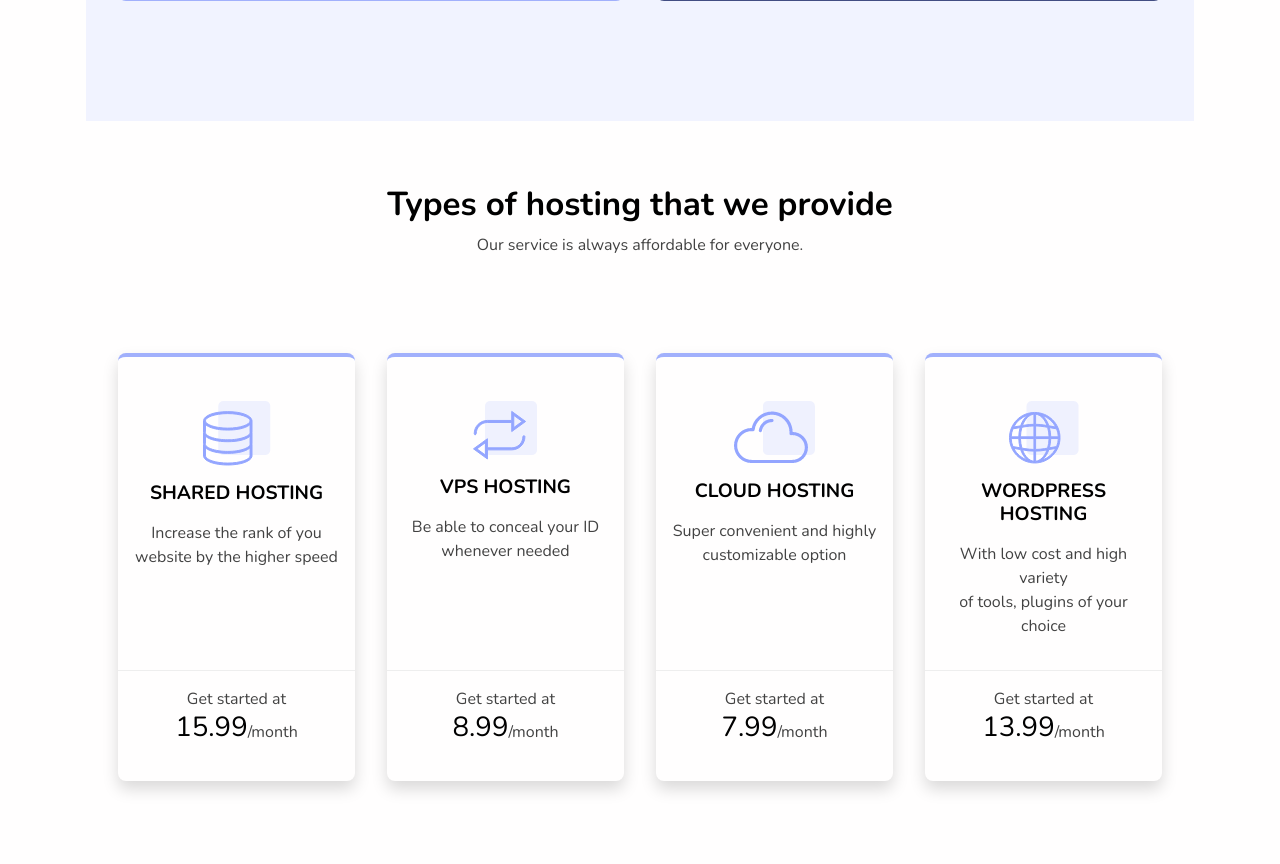
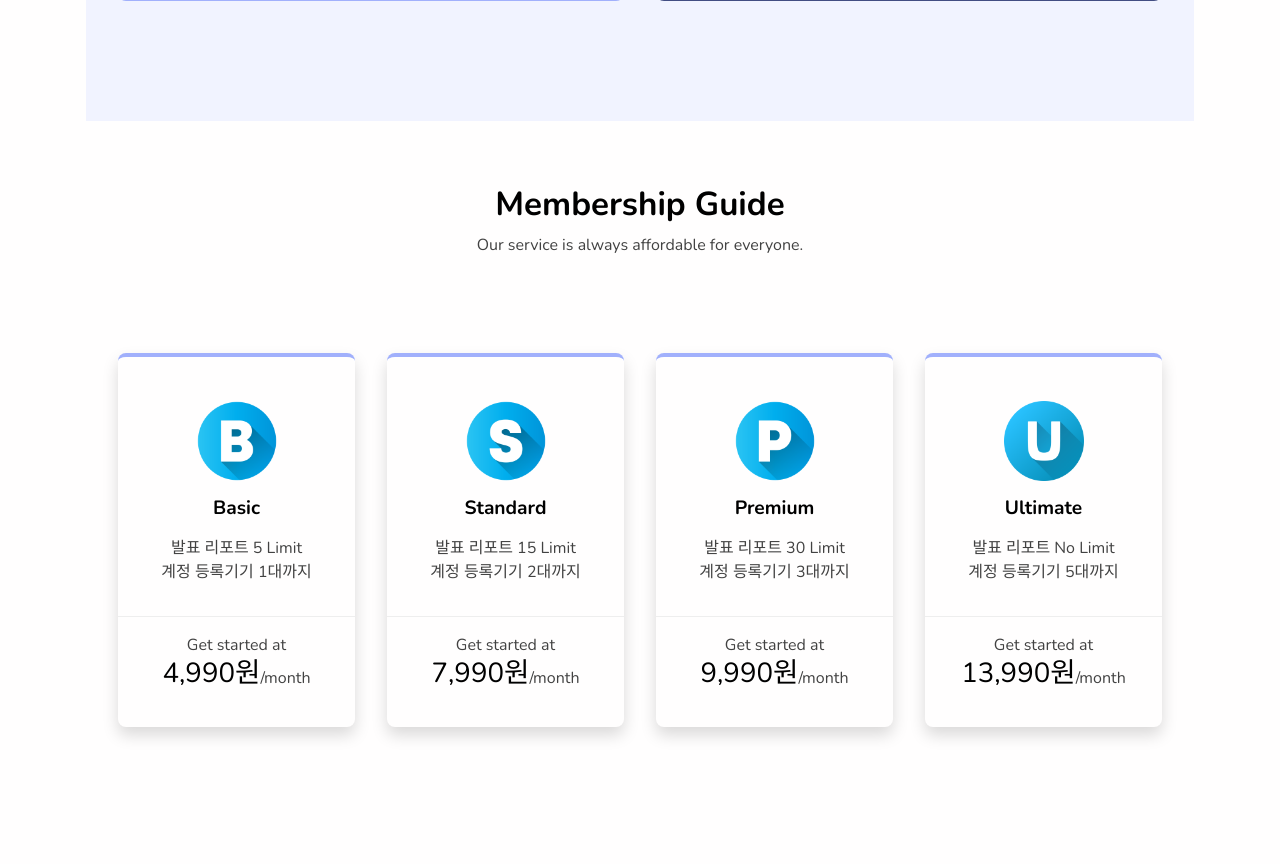
Before and after one commit to ehdwo98/Good-PT, a Django app: page / in a window 1280 px wide. Shown: the part 2233-3097 px from the top of the page. Run offline with Django 4.2, Linux system fonts and the light colour scheme; parts of the project's set-up code (start-up, migrations or seed data) failed here and were passed over; some libraries are stand-ins or nearby versions.

Commit message:
pricing table 구현

```diff
--- a/GoodPT/accounts/urls.py
+++ b/GoodPT/accounts/urls.py
@@ -8,6 +8,7 @@ urlpatterns = [
     path('naver-login',views.test2),
 <<<<<<< HEAD
 <<<<<<< HEAD
+<<<<<<< HEAD
     path('naverCallback',views.test3),
     path('privacy',views.test4)
 =======
@@ -15,5 +16,9 @@ urlpatterns = [
 >>>>>>> 9d31fda (임시 저장)
     path('naverCallback',views.test3)
 >>>>>>> 9d31fda (임시 저장)
+=======
+    path('naverCallback',views.test3),
+    path('privacy',views.test4)
+>>>>>>> 6a832bf (pricing table 구현)
 
 ]
--- a/GoodPT/templates/index.html
+++ b/GoodPT/templates/index.html
@@ -100,7 +100,7 @@
     <div class="container">
       <div class="row">
         <div class="col-lg-6 col-xxl-5 text-center mx-auto mb-5">
-          <h2>Types of hosting that we provide</h2>
+          <h2>Membership Guide</h2>
           <p class="mb-5">Our service is always affordable for everyone. </p>
         </div>
       </div>
@@ -108,18 +108,18 @@
         <div class="col-sm-6 col-xl-3 mb-3">
           <div class="card card-span shadow py-4 h-100 border-top border-4 border-primary">
             <div class="card-body">
-              <div class="text-center"><img src="{% static '/img/icons/shared-hosting.png' %}" alt="..." />
-                <h5 class="my-3">SHARED HOSTING</h5>
+              <div class="text-center"><img src="{% static '/img/icons/letter-b.png' %}" height="80" width="80" alt="..." />
+                <h5 class="my-3">Basic</h5>
                 <ul class="list-unstyled">
-                  <li>Increase the rank of you</li>
-                  <li>website by the higher speed</li>
+                  <li>발표 리포트 5 Limit</li>
+                  <li>계정 등록기기 1대까지</li>
                 </ul>
               </div>
             </div>
             <div class="border-top bg-white text-center pt-3 pb-0">
               <p class="mb-0">Get started at </p>
               <div class="d-flex justify-content-center">
-                <h3 class="fw-normal">15.99</h3><span class="d-flex align-items-center">/month</span>
+                <h3 class="fw-normal">4,990원</h3><span class="d-flex align-items-center">/month</span>
               </div>
             </div>
           </div>
@@ -127,18 +127,18 @@
         <div class="col-sm-6 col-xl-3 mb-3">
           <div class="card card-span shadow py-4 h-100 border-top border-4 border-primary">
             <div class="card-body">
-              <div class="text-center"><img src="{% static '/img/icons/vpn-hosting.png' %}" alt="..." />
-                <h5 class="my-3">VPS HOSTING</h5>
+              <div class="text-center"><img src="{% static '/img/icons/letter-s.png' %}" height="80" width="80" alt="..." />
+                <h5 class="my-3">Standard</h5>
                 <ul class="list-unstyled">
-                  <li>Be able to conceal your ID </li>
-                  <li>whenever needed</li>
+                  <li>발표 리포트 15 Limit </li>
+                  <li>계정 등록기기 2대까지</li>
                 </ul>
               </div>
             </div>
             <div class="border-top bg-white text-center pt-3 pb-0">
               <p class="mb-0">Get started at </p>
               <div class="d-flex justify-content-center">
-                <h3 class="fw-normal">8.99</h3><span class="d-flex align-items-center">/month</span>
+                <h3 class="fw-normal">7,990원</h3><span class="d-flex align-items-center">/month</span>
               </div>
             </div>
           </div>
@@ -146,18 +146,18 @@
         <div class="col-sm-6 col-xl-3 mb-3">
           <div class="card card-span shadow py-4 h-100 border-top border-4 border-primary">
             <div class="card-body">
-              <div class="text-center"><img src="{% static '/img/icons/cloud-hosting.png' %}" alt="..." />
-                <h5 class="my-3">CLOUD HOSTING</h5>
+              <div class="text-center"><img src="{% static '/img/icons/letter-p.png' %}" height="80" width="80" alt="..." />
+                <h5 class="my-3">Premium</h5>
                 <ul class="list-unstyled">
-                  <li>Super convenient and highly </li>
-                  <li>customizable option</li>
+                  <li>발표 리포트 30 Limit </li>
+                  <li>계정 등록기기 3대까지</li>
                 </ul>
               </div>
             </div>
             <div class="border-top bg-white text-center pt-3 pb-0">
               <p class="mb-0">Get started at </p>
               <div class="d-flex justify-content-center">
-                <h3 class="fw-normal">7.99</h3><span class="d-flex align-items-center">/month</span>
+                <h3 class="fw-normal">9,990원</h3><span class="d-flex align-items-center">/month</span>
               </div>
             </div>
           </div>
@@ -165,18 +165,18 @@
         <div class="col-sm-6 col-xl-3 mb-3">
           <div class="card card-span shadow py-4 h-100 border-top border-4 border-primary">
             <div class="card-body">
-              <div class="text-center"><img src="{% static '/img/icons/wp-hosting.png' %}" alt="..." />
-                <h5 class="my-3">WORDPRESS HOSTING</h5>
+              <div class="text-center"><img src="{% static '/img/icons/letter-u.png' %}" height="80" width="80" alt="..." />
+                <h5 class="my-3">Ultimate</h5>
                 <ul class="list-unstyled">
-                  <li>With low cost and high variety</li>
-                  <li>of tools, plugins of your choice</li>
+                  <li>발표 리포트 No Limit</li>
+                  <li>계정 등록기기 5대까지</li>
                 </ul>
               </div>
             </div>
             <div class="border-top bg-white text-center pt-3 pb-0">
               <p class="mb-0">Get started at </p>
               <div class="d-flex justify-content-center">
-                <h3 class="fw-normal">13.99</h3><span class="d-flex align-items-center">/month</span>
+                <h3 class="fw-normal">13,990원</h3><span class="d-flex align-items-center">/month</span>
               </div>
             </div>
           </div>
--- a/GoodPT/templates/layout.html
+++ b/GoodPT/templates/layout.html
@@ -42,10 +42,10 @@
             <ul class="navbar-nav ms-auto pt-2 pt-lg-0 font-base">
               <li class="nav-item px-2" data-anchor="data-anchor"><a class="nav-link fw-medium active" aria-current="page" href="#home">Home</a></li>
               <li class="nav-item px-2" data-anchor="data-anchor"><a class="nav-link" href="#team">Team</a></li>
-              <li class="nav-item px-2" data-anchor="data-anchor"><a class="nav-link" href="#pricingTable">Pricing table</a></li>
+              <li class="nav-item px-2" data-anchor="data-anchor"><a class="nav-link" href="#pricingTable">Pricing</a></li>
               <li class="nav-item px-2" data-anchor="data-anchor"><a class="nav-link" href="#help">Help</a></li>
             </ul>
-            <form class="ps-lg-5"><a class="btn btn-light order-1 order-lg-0" href="">login
+            <form class="ps-lg-5"><a class="btn btn-light order-1 order-lg-0" href="/login">login
                 <svg class="bi bi-person-fill" xmlns="http://www.w3.org/2000/svg" width="16" height="16" fill="currentColor" viewBox="0 0 16 16">
                   <path d="M3 14s-1 0-1-1 1-4 6-4 6 3 6 4-1 1-1 1H3zm5-6a3 3 0 1 0 0-6 3 3 0 0 0 0 6z"></path>
                 </svg></a></form>
```
Also changed, not shown: GoodPT/static/img/icons/letter-b.png (added), GoodPT/static/img/icons/letter-p.png (added), GoodPT/static/img/icons/letter-s.png (added), GoodPT/static/img/icons/letter-u.png (added).
